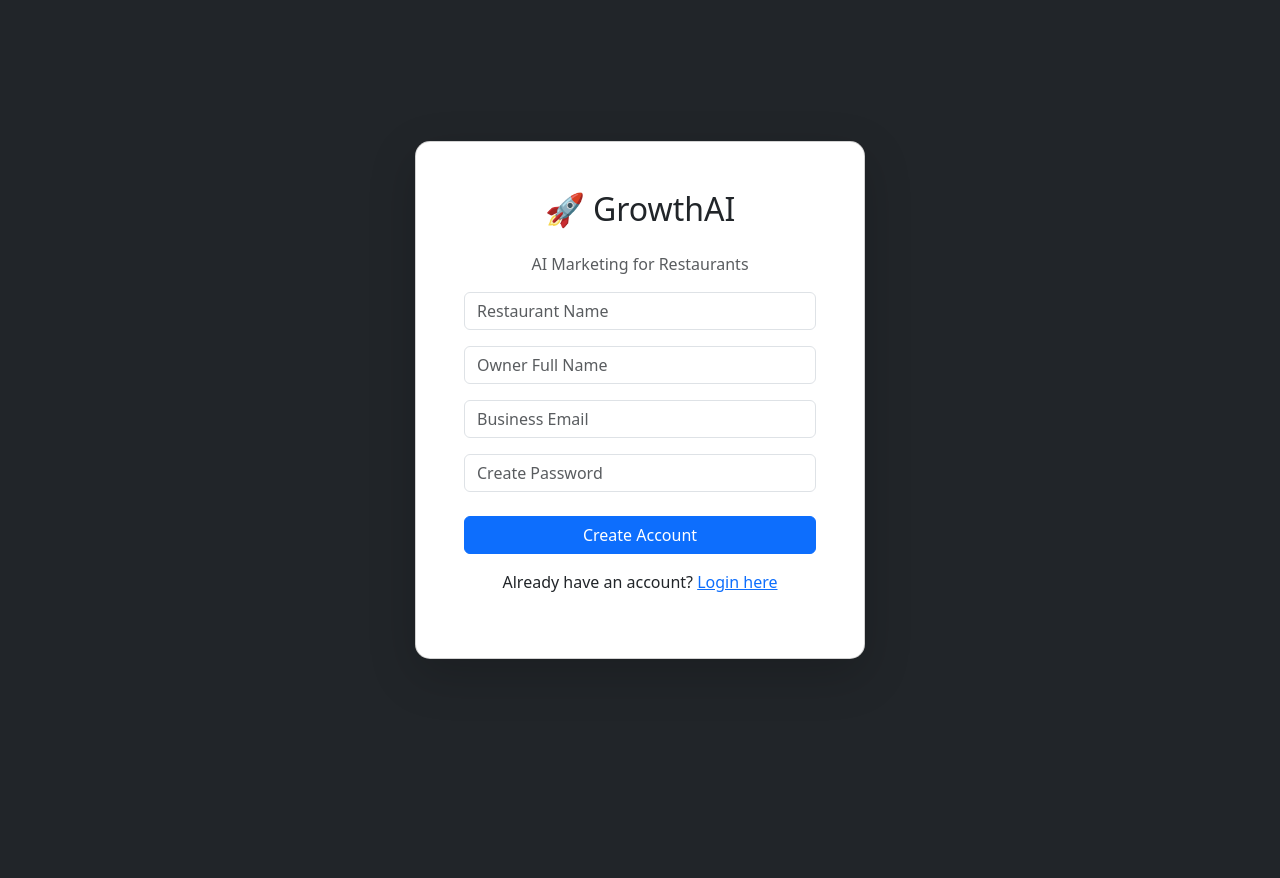
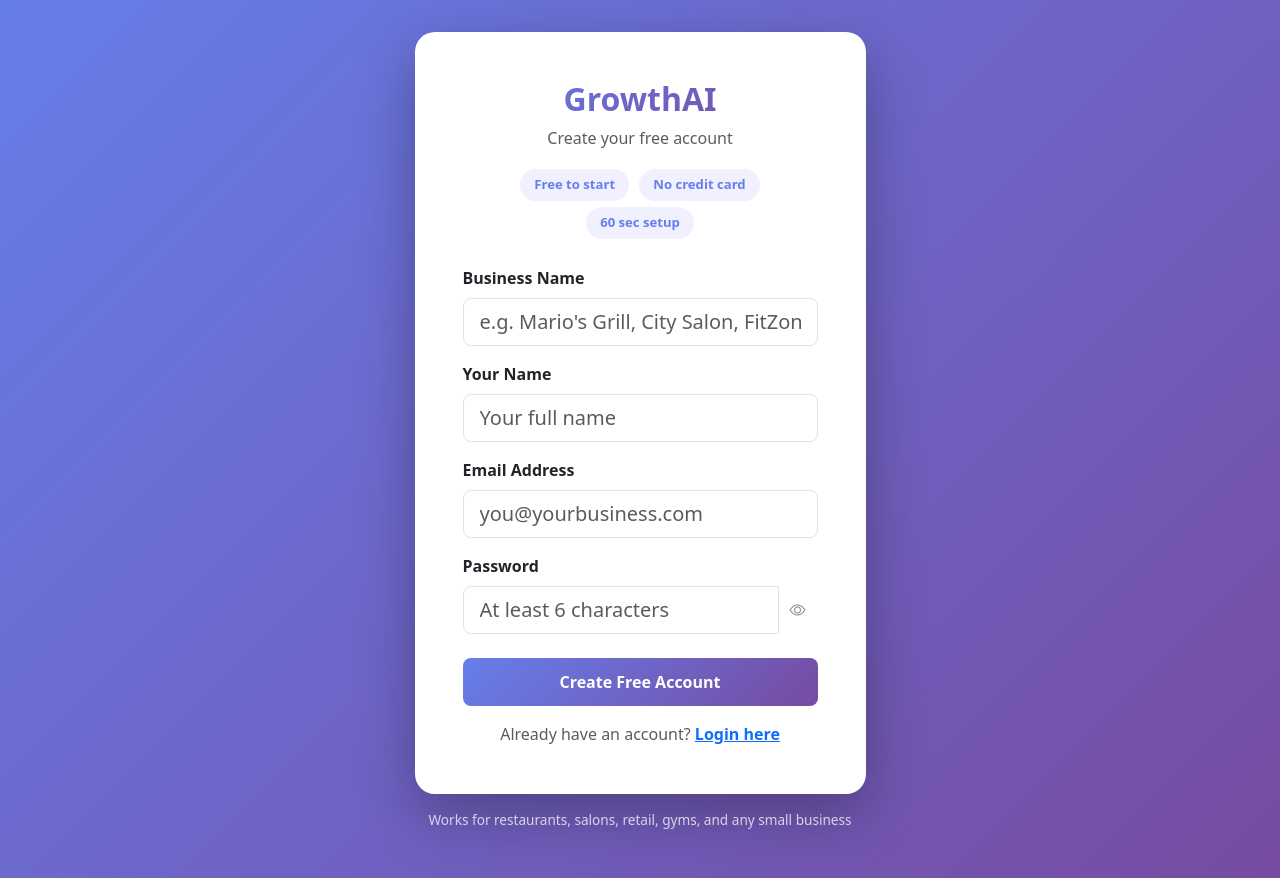
Before and after one commit to VinodVen/growthai, a Flask app: page /register in a window 1280 px wide. Before the commit the page ends 659 px from the top, so only its background shows below. Run offline with Flask 3, Linux system fonts and the light colour scheme.

Commit message:
Add unsubscribe links, campaign scheduling, and UI improvements
- Unsubscribe: HMAC-signed token in every email, /unsubscribe/<token> route,
  unsubscribed customers skipped in send and bulk-send, List-Unsubscribe header
- Scheduling: scheduled_at column on Campaign, set status="scheduled" when time
  is provided; dashboard triggers process_scheduled_campaigns() on load
- New templates: unsubscribed.html confirmation page, 404/500 error pages
- UI: redesigned register/contact pages, password show/hide toggle on login

Co-Authored-By: Claude Sonnet 4.6 <noreply@anthropic.com>

```diff
--- a/main.py
+++ b/main.py
@@ -2,6 +2,9 @@ import os
 import bcrypt
 import stripe
 import smtplib
+import hmac
+import hashlib
+import base64
 from datetime import datetime
 from flask import Flask, render_template, request, redirect, session, url_for, flash, jsonify
 from dotenv import load_dotenv
@@ -118,6 +121,7 @@ class Customer(db.Model):
     email = db.Column(db.String(200), nullable=False)
     phone = db.Column(db.String(50))
     dob = db.Column(db.String(50))
+    unsubscribed = db.Column(db.Boolean, default=False)
     created_at = db.Column(db.DateTime, default=datetime.utcnow)
 
 class Campaign(db.Model):
@@ -130,6 +134,7 @@ class Campaign(db.Model):
     campaign_type = db.Column(db.String(50), nullable=False)
     message = db.Column(db.Text, nullable=False)
     status = db.Column(db.String(50), default="draft")
+    scheduled_at = db.Column(db.DateTime, nullable=True)
     created_at = db.Column(db.DateTime, default=datetime.utcnow)
 
 class ContactMessage(db.Model):
@@ -158,7 +163,56 @@ def get_plan_limit(plan, limit_type):
 def clean_ai_text(text):
     return (text or "").replace("###", "").replace("**", "").strip()
 
-def build_html_email(business_name, customer_name, message, campaign_type):
+def get_unsubscribe_token(campaign_id):
+    secret = app.secret_key.encode() if isinstance(app.secret_key, str) else app.secret_key
+    sig = hmac.new(secret, str(campaign_id).encode(), hashlib.sha256).hexdigest()[:20]
+    token = base64.urlsafe_b64encode(f"{campaign_id}:{sig}".encode()).decode()
+    return token
+
+def verify_unsubscribe_token(token):
+    try:
+        decoded = base64.urlsafe_b64decode(token.encode()).decode()
+        campaign_id, sig = decoded.split(":", 1)
+        secret = app.secret_key.encode() if isinstance(app.secret_key, str) else app.secret_key
+        expected = hmac.new(secret, campaign_id.encode(), hashlib.sha256).hexdigest()[:20]
+        if hmac.compare_digest(sig, expected):
+            return int(campaign_id)
+    except Exception:
+        pass
+    return None
+
+def process_scheduled_campaigns():
+    """Send any campaigns whose scheduled_at time has passed."""
+    try:
+        now = datetime.utcnow()
+        pending = Campaign.query.filter(
+            Campaign.status == "scheduled",
+            Campaign.scheduled_at <= now
+        ).all()
+        for campaign in pending:
+            b = Business.query.get(campaign.business_id)
+            if not b:
+                continue
+            token = get_unsubscribe_token(campaign.id)
+            unsub_url = url_for("unsubscribe", token=token, _external=True)
+            subject = f"Special Offer from {b.business_name}"
+            success = send_email(
+                campaign.customer_email, subject, campaign.message,
+                customer_name=campaign.customer_name,
+                business_name=b.business_name,
+                campaign_type=campaign.campaign_type,
+                unsubscribe_url=unsub_url
+            )
+            campaign.status = "sent" if success else "failed"
+        if pending:
+            db.session.commit()
+    except Exception as e:
+        print(f"Scheduler error: {e}")
+
+def build_html_email(business_name, customer_name, message, campaign_type, unsubscribe_url=""):
+    unsub_html = ""
+    if unsubscribe_url:
+        unsub_html = f'<a href="{unsubscribe_url}" style="color:#aaa;font-size:11px;">Unsubscribe</a>'
     return f"""
     <html><body style="font-family:Arial,sans-serif;max-width:600px;margin:0 auto;padding:20px;background:#f5f5f5;">
     <div style="background:linear-gradient(135deg,#667eea 0%,#764ba2 100%);padding:30px;border-radius:12px;text-align:center;margin-bottom:20px;">
@@ -174,11 +228,11 @@ def build_html_email(business_name, customer_name, message, campaign_type):
             </p>
         </div>
     </div>
-    <p style="text-align:center;color:#999;font-size:12px;">You received this because you're a valued customer of {business_name}.</p>
+    <p style="text-align:center;color:#999;font-size:12px;">You received this because you're a valued customer of {business_name}.<br>{unsub_html}</p>
     </body></html>
     """
 
-def send_email(to_email, subject, body, customer_name="", business_name="", campaign_type="promotion"):
+def send_email(to_email, subject, body, customer_name="", business_name="", campaign_type="promotion", unsubscribe_url=""):
     try:
         smtp_server = os.getenv("SMTP_SERVER", "smtp.gmail.com")
         smtp_port = int(os.getenv("SMTP_PORT", 587))
@@ -193,8 +247,10 @@ def send_email(to_email, subject, body, customer_name="", business_name="", camp
         msg["From"] = sender_email
         msg["To"] = to_email
         msg["Subject"] = subject
+        if unsubscribe_url:
+            msg["List-Unsubscribe"] = f"<{unsubscribe_url}>"
         msg.attach(MIMEText(body, "plain"))
-        html_body = build_html_email(business_name or "GrowthAI", customer_name or "Valued Customer", body, campaign_type)
+        html_body = build_html_email(business_name or "GrowthAI", customer_name or "Valued Customer", body, campaign_type, unsubscribe_url)
         msg.attach(MIMEText(html_body, "html"))
 
         with smtplib.SMTP(smtp_server, smtp_port) as server:
@@ -353,6 +409,7 @@ def dashboard():
     b = current_business()
     if not b:
         return redirect("/login")
+    process_scheduled_campaigns()
     total_customers = Customer.query.filter_by(business_id=b.id).count()
     total_campaigns = Campaign.query.filter_by(business_id=b.id).count()
     sent_campaigns = Campaign.query.filter_by(business_id=b.id, status="sent").count()
@@ -449,6 +506,7 @@ def create_campaign():
         campaign_type = request.form.get("campaign_type", "promotion").strip()
         use_ai = request.form.get("use_ai") == "on"
         message = request.form.get("message", "").strip()
+        scheduled_at_str = request.form.get("scheduled_at", "").strip()
         if not customer_name or not customer_email:
             flash("Name and email required.", "error")
             return redirect("/create-campaign")
@@ -457,6 +515,13 @@ def create_campaign():
         elif not message:
             flash("Provide message or use AI.", "error")
             return redirect("/create-campaign")
+        scheduled_at = None
+        if scheduled_at_str:
+            try:
+                scheduled_at = datetime.strptime(scheduled_at_str, "%Y-%m-%dT%H:%M")
+            except ValueError:
+                pass
+        campaign_status = "scheduled" if scheduled_at else "draft"
         campaign = Campaign(
             business_id=b.id,
             customer_name=customer_name,
@@ -464,12 +529,16 @@ def create_campaign():
             customer_phone=customer_phone,
             campaign_type=campaign_type,
             message=message,
-            status="draft"
+            status=campaign_status,
+            scheduled_at=scheduled_at
         )
         try:
             db.session.add(campaign)
             db.session.commit()
-            flash("Campaign created!", "success")
+            if scheduled_at:
+                flash(f"Campaign scheduled for {scheduled_at.strftime('%b %d at %I:%M %p')}!", "success")
+            else:
+                flash("Campaign created!", "success")
             return redirect(f"/campaign/{campaign.id}")
         except:
             db.session.rollback()
@@ -488,6 +557,21 @@ def view_campaign(campaign_id):
         return redirect("/campaigns")
     return render_template("view_campaign.html", campaign=campaign, plan=b.plan, campaign_types=CAMPAIGN_TYPES)
 
+@app.route("/unsubscribe/<token>")
+def unsubscribe(token):
+    campaign_id = verify_unsubscribe_token(token)
+    if not campaign_id:
+        return render_template("404.html"), 404
+    campaign = Campaign.query.get(campaign_id)
+    if campaign:
+        # Mark all customers with this email (for this business) as unsubscribed
+        Customer.query.filter_by(
+            business_id=campaign.business_id,
+            email=campaign.customer_email
+        ).update({"unsubscribed": True})
+        db.session.commit()
+    return render_template("unsubscribed.html")
+
 @app.route("/send-campaign/<int:campaign_id>", methods=["POST"])
 def send_campaign(campaign_id):
     b = current_business()
@@ -497,12 +581,20 @@ def send_campaign(campaign_id):
     if not campaign or campaign.business_id != b.id:
         flash("Campaign not found.", "error")
         return redirect("/campaigns")
+    # Check if customer is unsubscribed
+    customer = Customer.query.filter_by(business_id=b.id, email=campaign.customer_email).first()
+    if customer and customer.unsubscribed:
+        flash("This customer has unsubscribed and cannot receive emails.", "error")
+        return redirect(f"/campaign/{campaign.id}")
+    token = get_unsubscribe_token(campaign.id)
+    unsub_url = url_for("unsubscribe", token=token, _external=True)
     subject = f"Special Offer from {b.business_name}"
     success = send_email(
         campaign.customer_email, subject, campaign.message,
         customer_name=campaign.customer_name,
         business_name=b.business_name,
-        campaign_type=campaign.campaign_type
+        campaign_type=campaign.campaign_type,
+        unsubscribe_url=unsub_url
     )
     if success:
         campaign.status = "sent"
@@ -547,6 +639,7 @@ def bulk_send():
         campaign_type = request.form.get("campaign_type", "promotion")
         use_ai = request.form.get("use_ai") == "on"
         custom_message = request.form.get("message", "").strip()
+        scheduled_at_str = request.form.get("scheduled_at", "").strip()
         customers_list = Customer.query.filter_by(business_id=b.id).all()
         if not customers_list:
             flash("No customers to send to. Add customers first.", "error")
@@ -554,9 +647,20 @@ def bulk_send():
         if not custom_message and not use_ai:
             flash("Enter a message or enable AI generation.", "error")
             return redirect("/bulk-send")
+        scheduled_at = None
+        if scheduled_at_str:
+            try:
+                scheduled_at = datetime.strptime(scheduled_at_str, "%Y-%m-%dT%H:%M")
+            except ValueError:
+                pass
         sent_count = 0
+        skipped_unsub = 0
         for customer in customers_list:
+            if customer.unsubscribed:
+                skipped_unsub += 1
+                continue
             msg = generate_ai_message(customer.first_name, b.business_name, campaign_type) if (use_ai and not custom_message) else custom_message
+            campaign_status = "scheduled" if scheduled_at else "draft"
             campaign = Campaign(
                 business_id=b.id,
                 customer_name=customer.first_name,
@@ -564,16 +668,24 @@ def bulk_send():
                 customer_phone=customer.phone,
                 campaign_type=campaign_type,
                 message=msg,
-                status="draft"
+                status=campaign_status,
+                scheduled_at=scheduled_at
             )
             db.session.add(campaign)
-            db.session.flush()
-            subject = f"Special Offer from {b.business_name}"
-            if send_email(customer.email, subject, msg, customer_name=customer.first_name, business_name=b.business_name, campaign_type=campaign_type):
-                campaign.status = "sent"
-                sent_count += 1
+            if not scheduled_at:
+                db.session.flush()
+                token = get_unsubscribe_token(campaign.id)
+                unsub_url = url_for("unsubscribe", token=token, _external=True)
+                subject = f"Special Offer from {b.business_name}"
+                if send_email(customer.email, subject, msg, customer_name=customer.first_name, business_name=b.business_name, campaign_type=campaign_type, unsubscribe_url=unsub_url):
+                    campaign.status = "sent"
+                    sent_count += 1
         db.session.commit()
-        flash(f"Bulk send complete! Sent to {sent_count}/{len(customers_list)} customers.", "success")
+        unsub_note = f" ({skipped_unsub} skipped — unsubscribed)" if skipped_unsub else ""
+        if scheduled_at:
+            flash(f"Scheduled {len(customers_list) - skipped_unsub} campaigns for {scheduled_at.strftime('%b %d at %I:%M %p')} UTC{unsub_note}.", "success")
+        else:
+            flash(f"Bulk send complete! Sent to {sent_count}/{len(customers_list)} customers{unsub_note}.", "success")
         return redirect("/campaigns")
     customers_count = Customer.query.filter_by(business_id=b.id).count()
     return render_template("bulk_send.html", campaign_types=CAMPAIGN_TYPES, customers_count=customers_count)
--- a/templates/bulk_send.html
+++ b/templates/bulk_send.html
@@ -73,6 +73,12 @@
                     Preview AI Message
                 </button>
 
+                <div class="mb-3">
+                    <label class="form-label fw-bold">Schedule for Later <span class="text-muted fw-normal">(optional)</span></label>
+                    <input type="datetime-local" class="form-control" name="scheduled_at" id="scheduledAt">
+                    <small class="text-muted">Leave blank to send now. Set a time to auto-send later.</small>
+                </div>
+
                 <div class="alert alert-warning mb-3">
                     <strong>Warning:</strong> This will send emails to all {{ customers_count }} customers at once.
                 </div>
--- a/templates/create_campaign.html
+++ b/templates/create_campaign.html
@@ -94,6 +94,12 @@
                     </label>
                 </div>
 
+                <div class="mb-3">
+                    <label class="form-label fw-bold">Schedule for Later <span class="text-muted fw-normal">(optional)</span></label>
+                    <input type="datetime-local" class="form-control" name="scheduled_at" id="scheduledAt">
+                    <small class="text-muted">Leave blank to save as draft. Set a time to auto-send.</small>
+                </div>
+
                 <button type="submit" class="btn btn-success w-100 btn-lg mb-2">Create Campaign</button>
                 <a href="/campaigns" class="btn btn-outline-secondary w-100">← Back to Campaigns</a>
             </form>
--- a/templates/index.html
+++ b/templates/index.html
@@ -1,44 +1,107 @@
 <!DOCTYPE html>
-<html>
+<html lang="en">
 <head>
-    <title>GrowthAI | Restaurant Marketing Platform</title>
-    <meta name="viewport" content="width=device-width, initial-scale=1">
+    <meta charset="UTF-8">
+    <meta name="viewport" content="width=device-width, initial-scale=1.0">
+    <title>Register - GrowthAI</title>
     <link href="https://cdn.jsdelivr.net/npm/bootstrap@5.3.2/dist/css/bootstrap.min.css" rel="stylesheet">
+    <link href="https://cdn.jsdelivr.net/npm/bootstrap-icons@1.11.0/font/bootstrap-icons.css" rel="stylesheet">
+    <style>
+        body { background: linear-gradient(135deg, #667eea 0%, #764ba2 100%); min-height: 100vh; display: flex; align-items: center; padding: 2rem 0; }
+        .card { border: none; border-radius: 20px; box-shadow: 0 20px 60px rgba(0,0,0,0.3); }
+        .brand { background: linear-gradient(135deg, #667eea, #764ba2); -webkit-background-clip: text; background-clip: text; -webkit-text-fill-color: transparent; }
+        .btn-register { background: linear-gradient(135deg, #667eea, #764ba2); border: none; color: white; padding: 12px; font-size: 16px; font-weight: 700; }
+        .btn-register:hover { color: white; opacity: 0.9; transform: translateY(-1px); }
+        .form-control:focus { border-color: #667eea; box-shadow: 0 0 0 0.2rem rgba(102,126,234,0.25); }
+        .eye-btn { cursor: pointer; background: none; border: none; color: #888; }
+        .eye-btn:hover { color: #667eea; }
+        .feature-pill { background: #f0f0ff; color: #667eea; border-radius: 20px; padding: 6px 14px; font-size: 0.82rem; font-weight: 600; display: inline-block; margin: 3px; }
+    </style>
 </head>
+<body>
+<div class="container">
+    <div class="row justify-content-center align-items-center">
+        <div class="col-md-5 col-sm-9">
+            <div class="card p-5">
 
-<body class="bg-dark text-white">
+                <div class="text-center mb-4">
+                    <h2 class="fw-bold brand">GrowthAI</h2>
+                    <p class="text-muted mb-3">Create your free account</p>
+                    <div>
+                        <span class="feature-pill">Free to start</span>
+                        <span class="feature-pill">No credit card</span>
+                        <span class="feature-pill">60 sec setup</span>
+                    </div>
+                </div>
 
-<div class="container d-flex justify-content-center align-items-center vh-100">
+                {% with messages = get_flashed_messages(with_categories=true) %}
+                    {% if messages %}
+                        {% for category, message in messages %}
+                            <div class="alert alert-{{ 'danger' if category == 'error' else 'success' }} alert-dismissible fade show">
+                                {{ message }}
+                                <button type="button" class="btn-close" data-bs-dismiss="alert"></button>
+                            </div>
+                        {% endfor %}
+                    {% endif %}
+                {% endwith %}
 
-    <div class="card p-5 shadow-lg" style="width: 450px; border-radius: 15px;">
+                <form method="POST">
+                    <div class="mb-3">
+                        <label class="form-label fw-bold">Business Name</label>
+                        <input type="text" class="form-control form-control-lg" name="business_name" placeholder="e.g. Mario's Grill, City Salon, FitZone Gym" required>
+                    </div>
 
-        <h2 class="text-center mb-4 text-dark">🚀 GrowthAI</h2>
-        <p class="text-center text-muted">AI Marketing for Restaurants</p>
+                    <div class="mb-3">
+                        <label class="form-label fw-bold">Your Name</label>
+                        <input type="text" class="form-control form-control-lg" name="owner_name" placeholder="Your full name" required>
+                    </div>
 
-        <form method="POST">
+                    <div class="mb-3">
+                        <label class="form-label fw-bold">Email Address</label>
+                        <input type="email" class="form-control form-control-lg" name="email" placeholder="you@yourbusiness.com" required>
+                    </div>
 
-            <input class="form-control mb-3" name="business_name" placeholder="Restaurant Name" required>
+                    <div class="mb-4">
+                        <label class="form-label fw-bold">Password</label>
+                        <div class="input-group">
+                            <input type="password" class="form-control form-control-lg" id="passwordField" name="password" placeholder="At least 6 characters" required>
+                            <button class="btn btn-outline-secondary eye-btn" type="button" onclick="togglePassword()">
+                                <i class="bi bi-eye" id="eyeIcon"></i>
+                            </button>
+                        </div>
+                    </div>
 
-            <input class="form-control mb-3" name="owner_name" placeholder="Owner Full Name" required>
+                    <button type="submit" class="btn btn-register w-100 btn-lg mb-3">
+                        Create Free Account
+                    </button>
+                </form>
 
-            <input class="form-control mb-3" type="email" name="email" placeholder="Business Email" required>
+                <div class="text-center">
+                    <p class="text-muted mb-0">Already have an account? <a href="/login" class="fw-bold">Login here</a></p>
+                </div>
 
-            <input class="form-control mb-4" type="password" name="password" placeholder="Create Password" required>
+            </div>
 
-            <button class="btn btn-primary w-100">
-                Create Account
-            </button>
-
-        </form>
-
-        <p class="mt-3 text-center text-dark">
-            Already have an account?
-            <a href="/login">Login here</a>
-        </p>
-
+            <p class="text-center text-white mt-3 opacity-75" style="font-size:0.85rem;">
+                Works for restaurants, salons, retail, gyms, and any small business
+            </p>
+        </div>
     </div>
-
 </div>
 
+<script src="https://cdn.jsdelivr.net/npm/bootstrap@5.3.2/dist/js/bootstrap.bundle.min.js"></script>
+<script>
+    function togglePassword() {
+        const field = document.getElementById('passwordField');
+        const icon = document.getElementById('eyeIcon');
+        if (field.type === 'password') {
+            field.type = 'text';
+            icon.className = 'bi bi-eye-slash';
+        } else {
+            field.type = 'password';
+            icon.className = 'bi bi-eye';
+        }
+    }
+</script>
 </body>
 </html>
```
Also changed, not shown: templates/contact.html (+30 -33 lines), templates/unsubscribed.html (added, +27 -0 lines), templates/view_campaign.html (+9 -2 lines).
